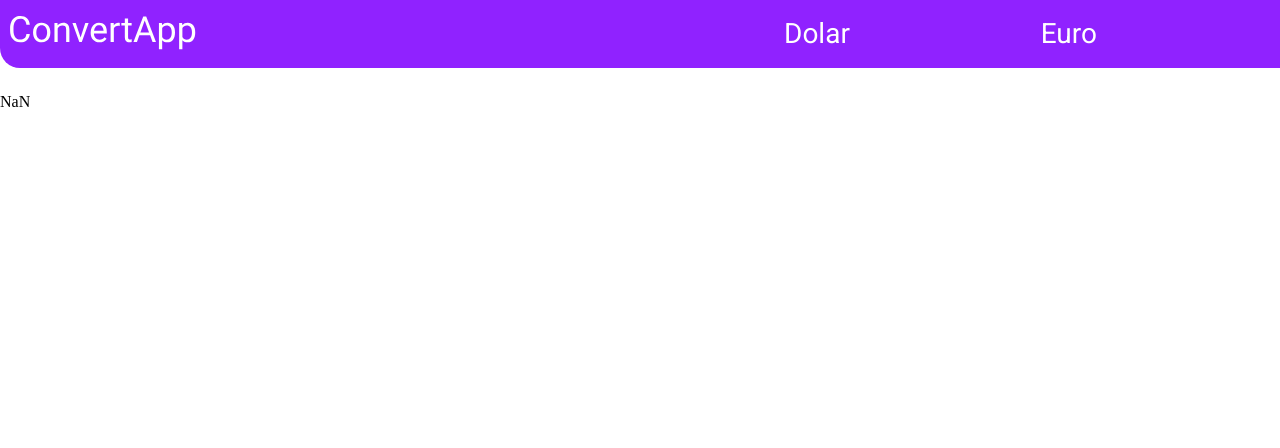
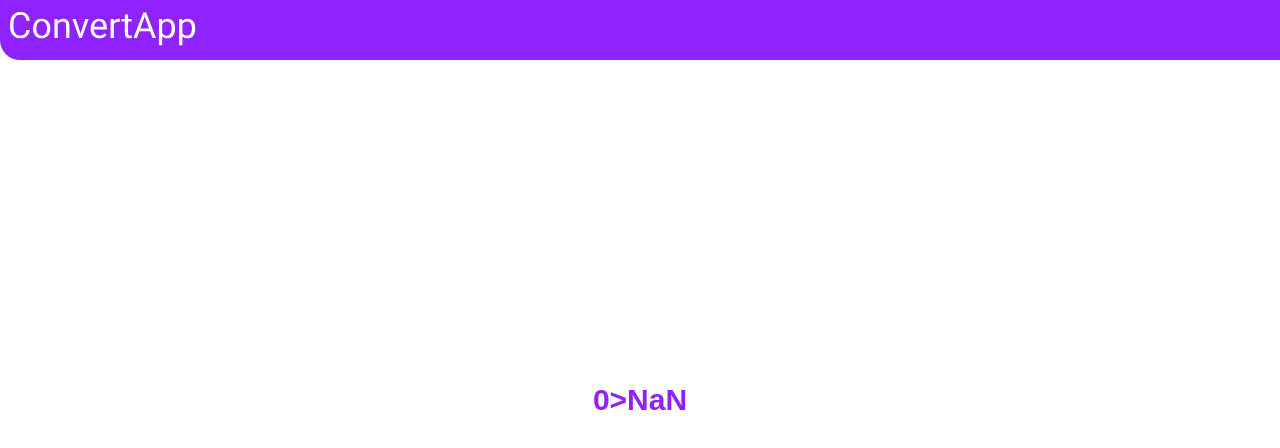
Before and after one commit to pedro-candido/convert-app, a React (Create React App) app: page /result in a window 1280 px wide. Shown: the top 448 px of the page. Built offline with nearby package versions, Linux system fonts and the light colour scheme.

Commit message:
feat: Original value shown on result page

```diff
--- a/src/components/ConvertBox/index.tsx
+++ b/src/components/ConvertBox/index.tsx
@@ -2,7 +2,7 @@ import { useState } from 'react'
 import { useDispatch, useSelector } from 'react-redux';
 import { useEffect } from 'react'
 import { RootState } from '../../store/configureStore.store';
-import { getConvert, userConvertion } from '../../reducers/Convert.reducer'
+import { getConvert, userConvertion, valueToConvert } from '../../reducers/Convert.reducer'
 import { useHistory } from "react-router-dom";
 import { InputStyled, LabelStyled, ConvertBoxContainer, ButtonStyled } from './style'
 
@@ -38,6 +38,7 @@ export const ConvertBox = ({ currency }: ConvertBoxProps) => {
     const handleClick = () => {
         let valueConverted = Number(convertion.ask) * Number(value);
         dispatch(userConvertion(valueConverted));
+        dispatch(valueToConvert(value));
         history.push('/result')
     }
 
--- a/src/components/ConvertBox/style.ts
+++ b/src/components/ConvertBox/style.ts
@@ -40,7 +40,7 @@ export const ConvertBoxContainer = styled.div`
     flex-flow: column;
     max-width: 200px;
     width: 100%;
-    margin: 5% auto;
+    margin: auto;
 `
 
 export const ButtonStyled = styled.button`
--- a/src/components/Header/index.tsx
+++ b/src/components/Header/index.tsx
@@ -8,10 +8,6 @@ export const Header = () => {
             <Link to="/">
                 <Logo />
             </Link>
-            <Nav>
-                <HeaderTab link="/convert/USD" text="Dolar"/>
-                <HeaderTab link="/convert/EUR" text="Euro"/>
-            </Nav>
         </StyledHeader>
     )
 }
--- a/src/components/Header/style.ts
+++ b/src/components/Header/style.ts
@@ -9,6 +9,10 @@ export const StyledHeader = styled.header`
     justify-content: space-between;
     align-items: center;
     margin-bottom: 2%;
+    position: fixed;
+    top: 0;
+    width: 100%;
+    max-width: 100%;
 `
 
 export const Nav = styled.nav`
--- a/src/pages/Home/style.ts
+++ b/src/pages/Home/style.ts
@@ -2,9 +2,11 @@ import styled from 'styled-components'
 
 export const Container = styled('div')`
     display: flex;
-    justify-content: center;
+    justify-content: space-evenly;
     flex-direction: column;
     align-items: stretch;
+    height: 100%;
+    margin: 0 auto;
 `
 
 export const HomeImg = styled('img')`
@@ -12,6 +14,11 @@ export const HomeImg = styled('img')`
     max-width: 440px;
     display: flex;
     justify-content: center;
+
+    @media(min-width: 1380px) {
+        max-width: 640px;
+        width: 90%;
+    }
 `
 
 export const ButtonContainer = styled('div')`
--- a/src/pages/Result/index.tsx
+++ b/src/pages/Result/index.tsx
@@ -1,14 +1,16 @@
 import { useSelector } from 'react-redux';
-import { RootState } from '../../store/configureStore.store'
+import { RootState } from '../../store/configureStore.store';
+import { ConvertedContainer } from './style'
 
 export const Result = () => {
-    const { value: conversionValue } = useSelector((state: RootState) => state)
+    const { value: conversionValue, valueToConvert } = useSelector((state: RootState) => state);
 
-    console.log(conversionValue);
 
     return (
-        <>
+        <ConvertedContainer>
+            {valueToConvert}
+            {'>'}
             {Number(conversionValue).toFixed(2)}
-        </>
+        </ConvertedContainer>
     );
 }
--- /dev/null
+++ b/src/pages/Result/style.ts
@@ -0,0 +1,12 @@
+import styled from 'styled-components'
+
+export const ConvertedContainer = styled.div`
+    display: flex;
+    justify-content: center;
+    align-items: center;
+    color: #9022FF;
+    font-weight: bold;
+    height: 100%;
+    font-size: 30px;
+    font-family: Arial, Helvetica, sans-serif;
+`
--- a/src/reducers/Convert.reducer.ts
+++ b/src/reducers/Convert.reducer.ts
@@ -8,12 +8,16 @@ const Convert = createSlice({
         loading: false,
         data: {},
         error: {},
-        value: {}
+        value: {},
+        valueToConvert: 0
     },
     name: 'convertReducer',
     reducers: {
         userConvertion(state, { payload }) {
             state.value = payload;
+        },
+        valueToConvert(state, { payload }) {
+            state.valueToConvert = payload;
         },
         fetchStarted(state) {
             state.loading = true
@@ -31,7 +35,7 @@ const Convert = createSlice({
 })
 
 export default Convert.reducer;
-export const { fetchError, fetchStarted, fetchSuccess, userConvertion } = Convert.actions;
+export const { fetchError, fetchStarted, fetchSuccess, userConvertion, valueToConvert } = Convert.actions;
 export const getConvert = async (dispatch: Dispatch, currency: string) => {
     try {
         dispatch(fetchStarted());
--- a/src/reset.css
+++ b/src/reset.css
@@ -42,3 +42,14 @@ table {
 	border-collapse: collapse;
 	border-spacing: 0;
 }
+
+html, body, div#root {
+	height: 100%;
+}
+
+div#root {
+	display: flex;
+	flex-direction: column;
+	justify-content: space-between;
+	width: 100%;
+}
```
